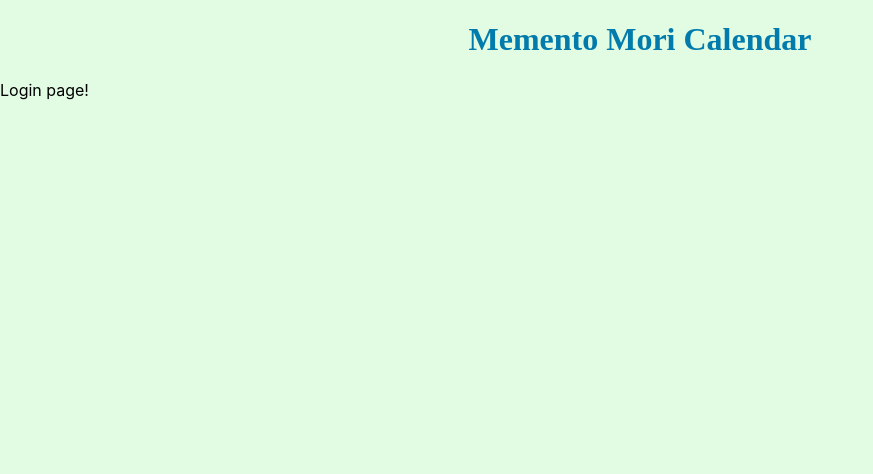
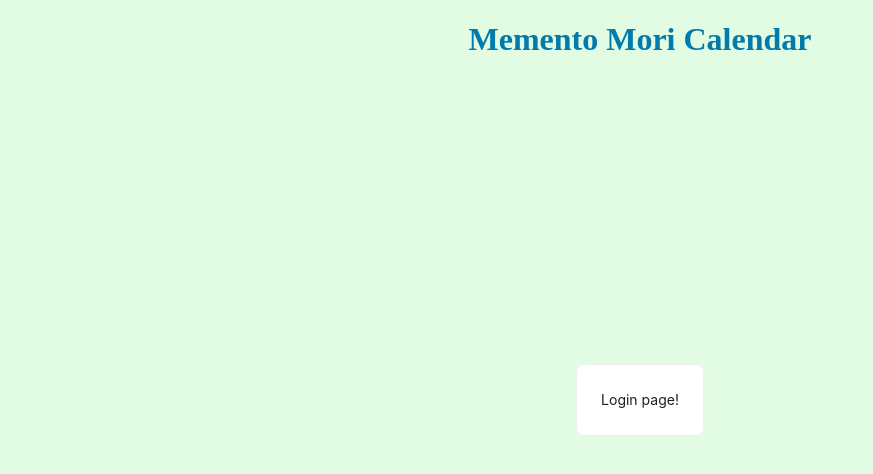
Before and after one commit to chessmadridista/memento-mori, a React (Create React App) app in the folder app/: page /login in a window 1280 px wide. Shown: the top 474 px of the page, without its empty margins (0-873 px from the left). Built offline with nearby package versions, Linux system fonts and the light colour scheme.

Commit message:
Shift the login card container to the middle of the page.

```diff
--- a/app/src/components/login/login.js
+++ b/app/src/components/login/login.js
@@ -1,10 +1,11 @@
 import styles from './login.module.css';
+import { Card } from 'antd';
 
 function Login() {
     return (
-        <div>
+        <Card className={ styles["card-login"] }>
             Login page!
-        </div>
+        </Card>
     );
 }
 
--- a/app/src/components/login/login.module.css
+++ b/app/src/components/login/login.module.css
@@ -0,0 +1,6 @@
+.card-login {
+    position: absolute;
+    top: 50%;
+    left: 50%;
+    transform: translate(-50%, -50%);
+}
```
